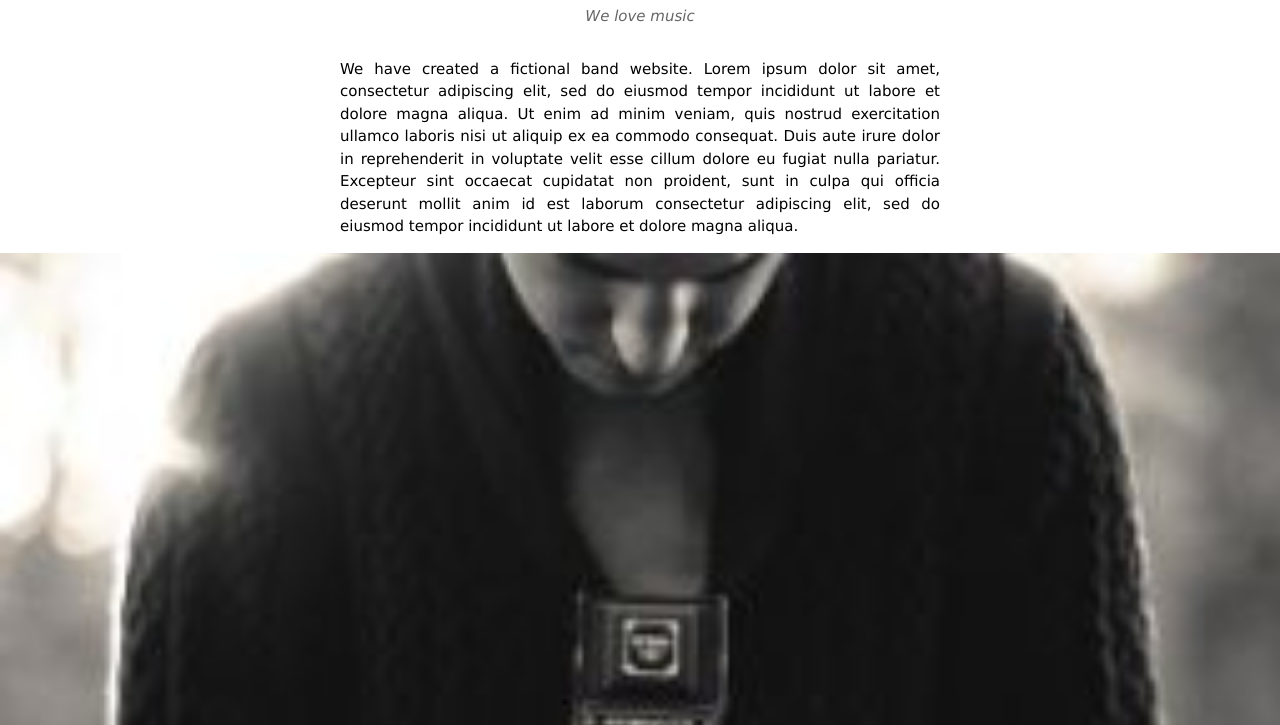
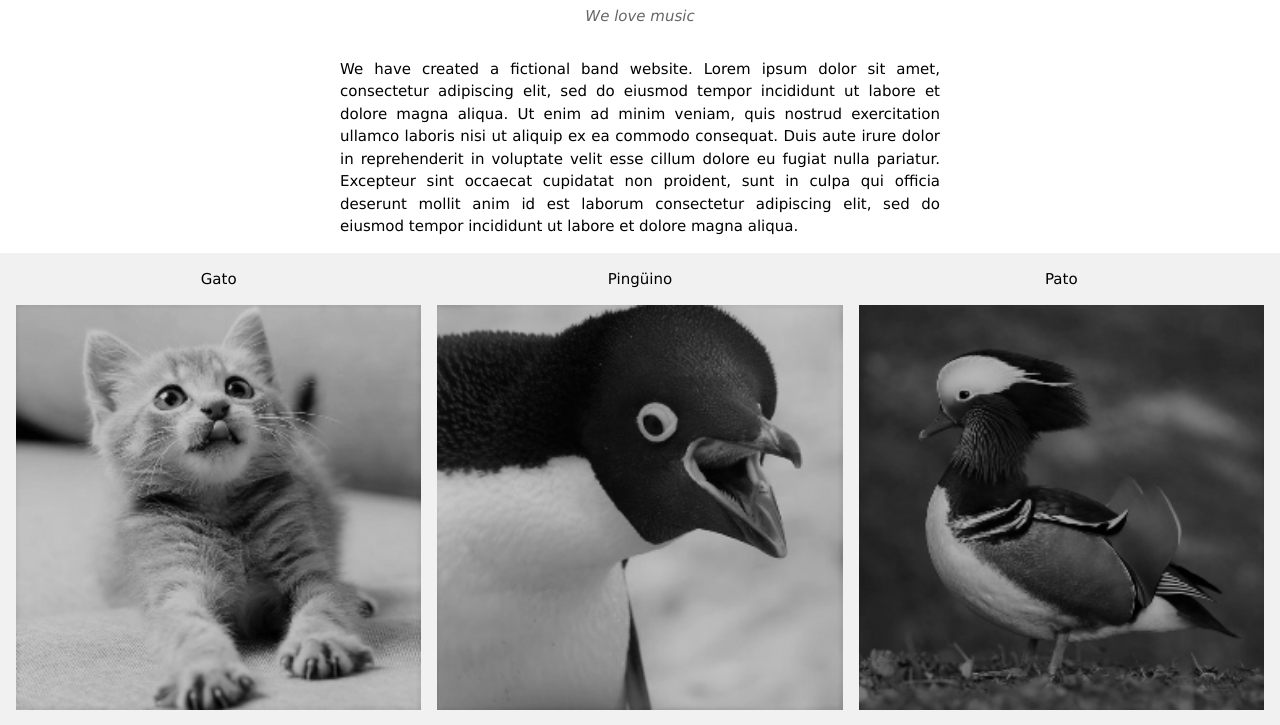
Before and after one commit to samuFerragut/Pd2.1_2021, a plain HTML site: page band.html in a window 1280 px wide. Shown: the part 75-800 px from the top of the page. Drawn offline with Linux system fonts and the light colour scheme.

Commit message:
feat: imagenes tratadas 250px*250px estilos, falta footer y header de samu

```diff
--- a/band.css
+++ b/band.css
@@ -1,8 +1,12 @@
+*{
+    box-sizing: border-box;
+    margin: 0 auto;
+}
+
 html, body {
     font-family: Verdana,sans-serif;
     font-size: 15px;
     line-height: 1.5;
-    margin: 0 auto;
     box-sizing: border-box;
 }
 
@@ -36,3 +40,22 @@ html, body {
     width: 100%;
     margin: 15px 0px;
 }
+
+.members {
+    background-color: #f1f1f1;
+    display: flex;
+    flex-flow: row wrap;
+    padding: 0 8px;
+    width: 100%;
+}
+
+.members article{
+    width: 33.33%;
+    padding: 0 8px;
+}
+
+
+.members article p {
+    text-align: center;
+    margin: 15px 0px;
+}
--- a/band.html
+++ b/band.html
@@ -27,18 +27,21 @@
     </section>
     <!--BAND UWUWE-->
 
-    <section>
+    <section class="members">
         <article>
-            <img src="img_bandmember.jpg" alt="Random Name" style="width:100%">
-            <p>Juanito pies de plata</p>
+            <p>Gato</p>
+            <img src="gato.jpg" alt="Random Name" style="width:100%">
+            <p>Gato pies de plata</p>
         </article>
         <article>
-            <img src="img_bandmember.jpg" alt="Random Name" style="width:100%">
-            <p>Juanito pies de plata</p>
+            <p>Pingüino</p>
+            <img src="pinguino.jpg" alt="Random Name" style="width:100%">
+            <p>Pingüino pies de plata</p>
         </article>
         <article>
-            <img src="img_bandmember.jpg" alt="Random Name" style="width:100%">
-            <p>Juanito pies de plata</p>
+            <p>Pato</p>
+            <img src="pato.jpg" alt="Random Name" style="width:100%">
+            <p>Pato pies de plata</p>
         </article>
     </section>
 
```
Also changed, not shown: gato.jpg (added), img_bandmember.jpg (deleted), pato.jpg (added), pinguino.jpg (added).
